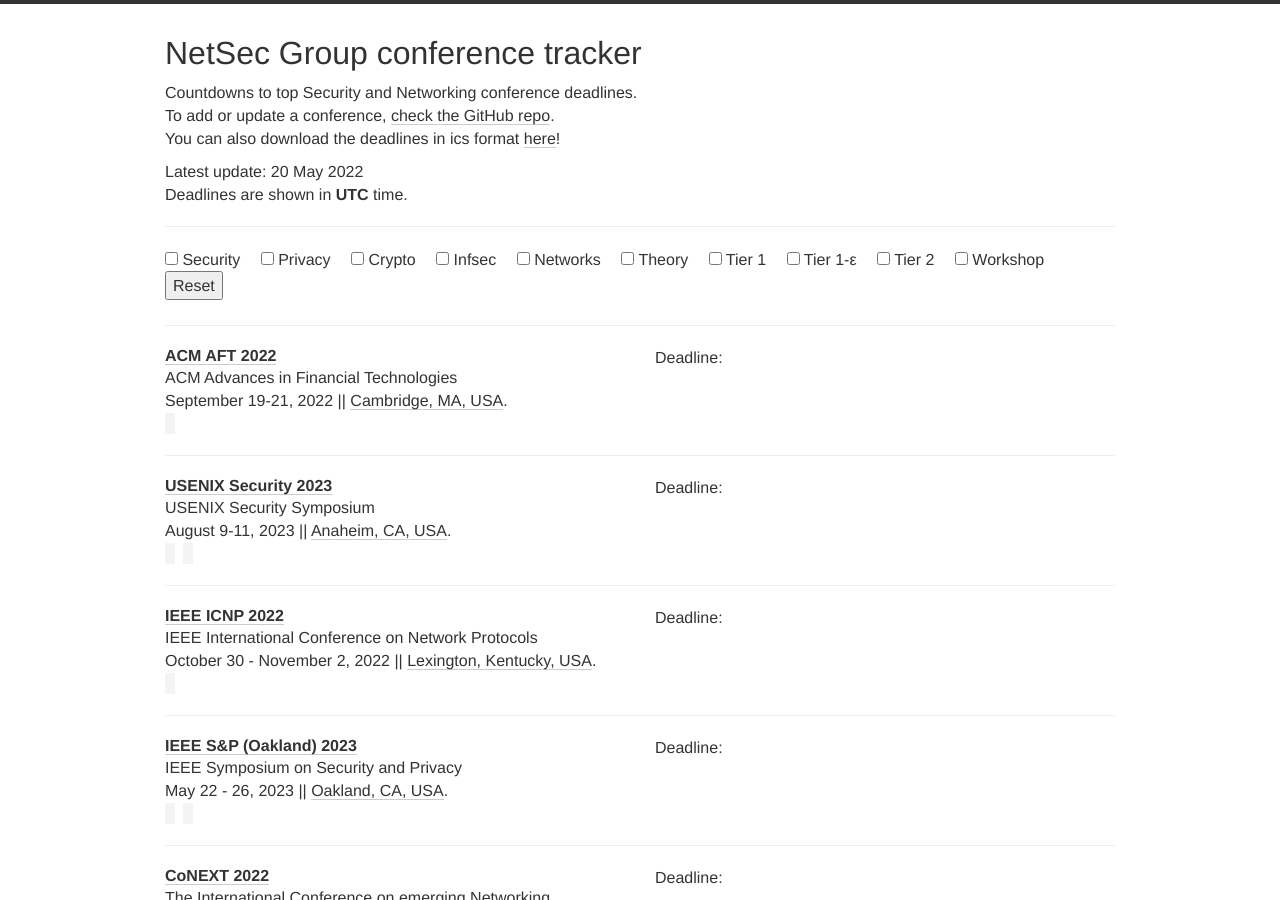
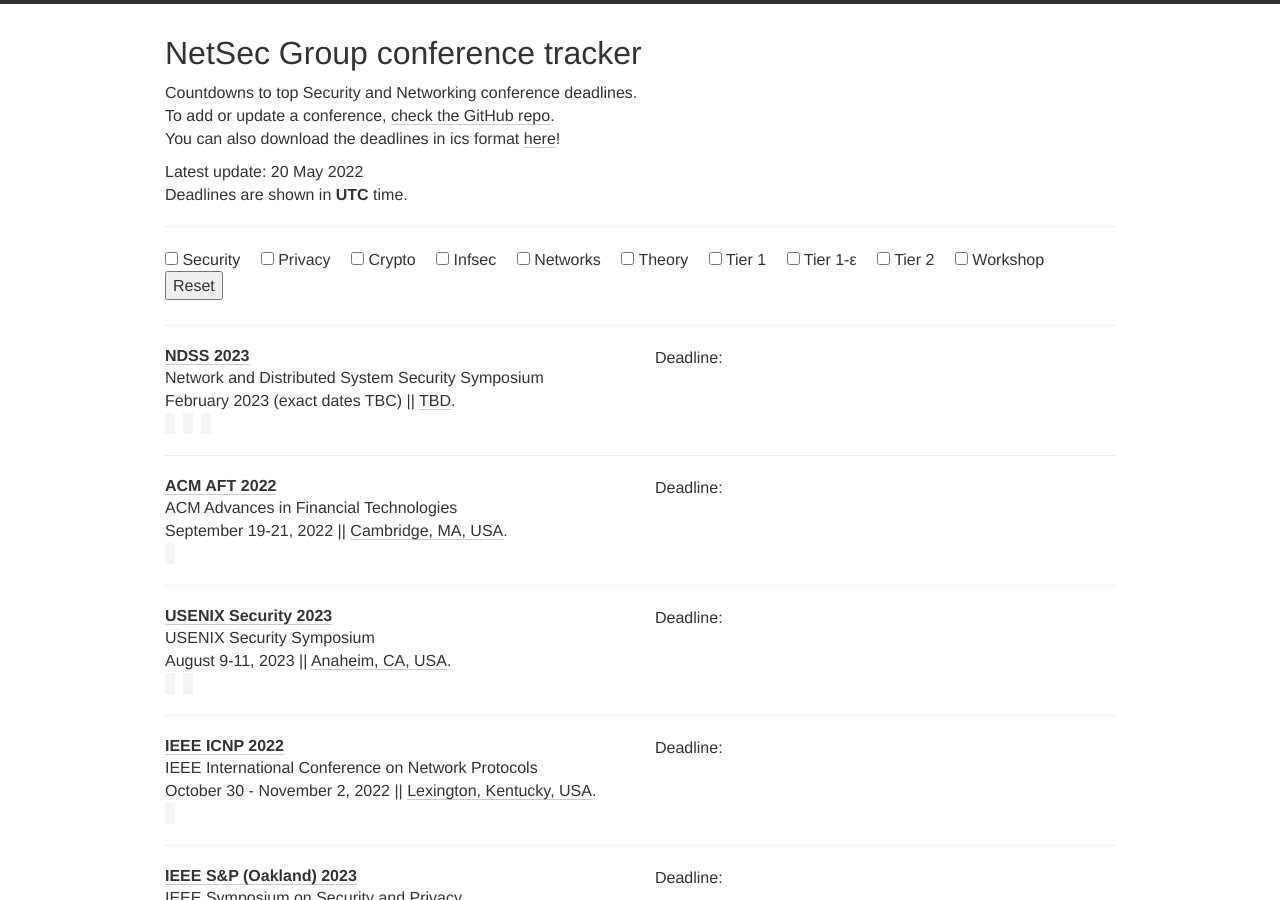
Before and after one commit to netsec-ethz/netsec-deadlines, a Jekyll site: the page built from index.html, in a window 1280 px wide and 900 px high. Built offline with Jekyll 4.4.1, drawn with Linux system fonts in a browser that asks for light colours; nearby versions of some CDN libraries.

Commit message:
Add NDSS

```diff
--- a/_data/conferences.yml
+++ b/_data/conferences.yml
@@ -1,3 +1,14 @@
+- name: NDSS
+  year: 2023
+  date: "February 2023 (exact dates TBC)"
+  place: TBD
+  description: Network and Distributed System Security Symposium
+  link: https://www.ndss-symposium.org/ndss2023-call-for-papers/
+  deadline:
+    - "2022-05-13"
+    - "2022-07-29"
+  tags: [NET, SEC, T1]
+
 - name: ACM AFT
   year: 2022
   description: ACM Advances in Financial Technologies
```
